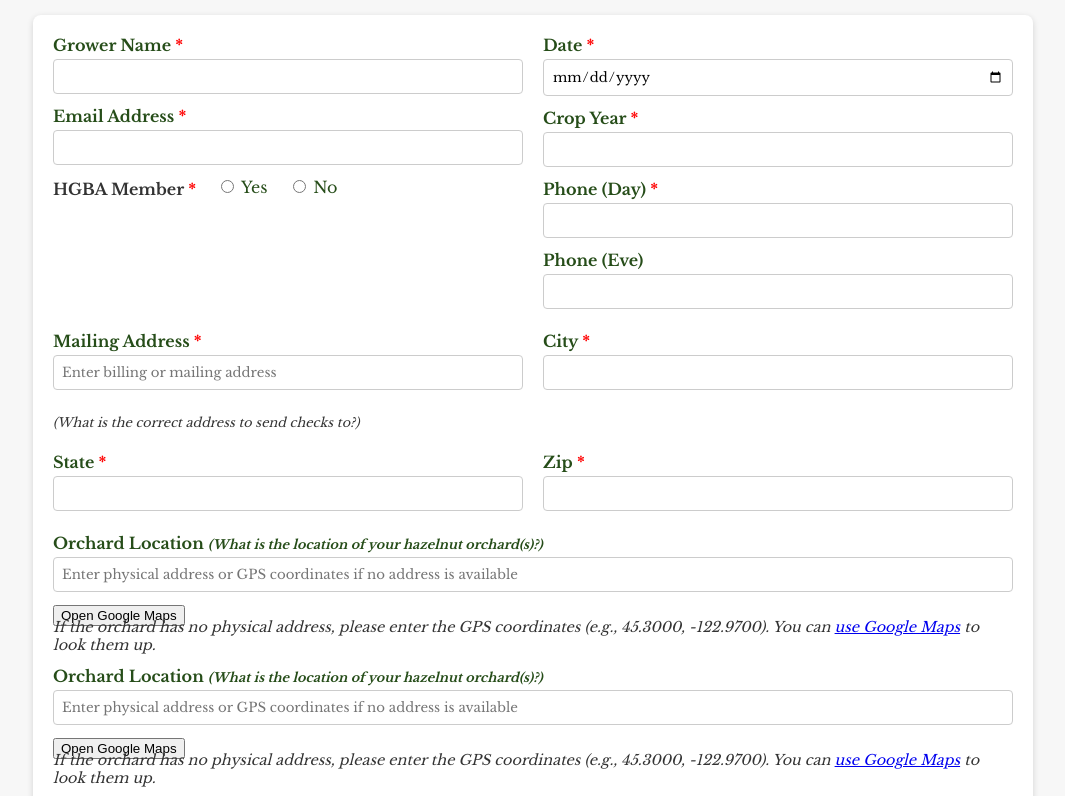
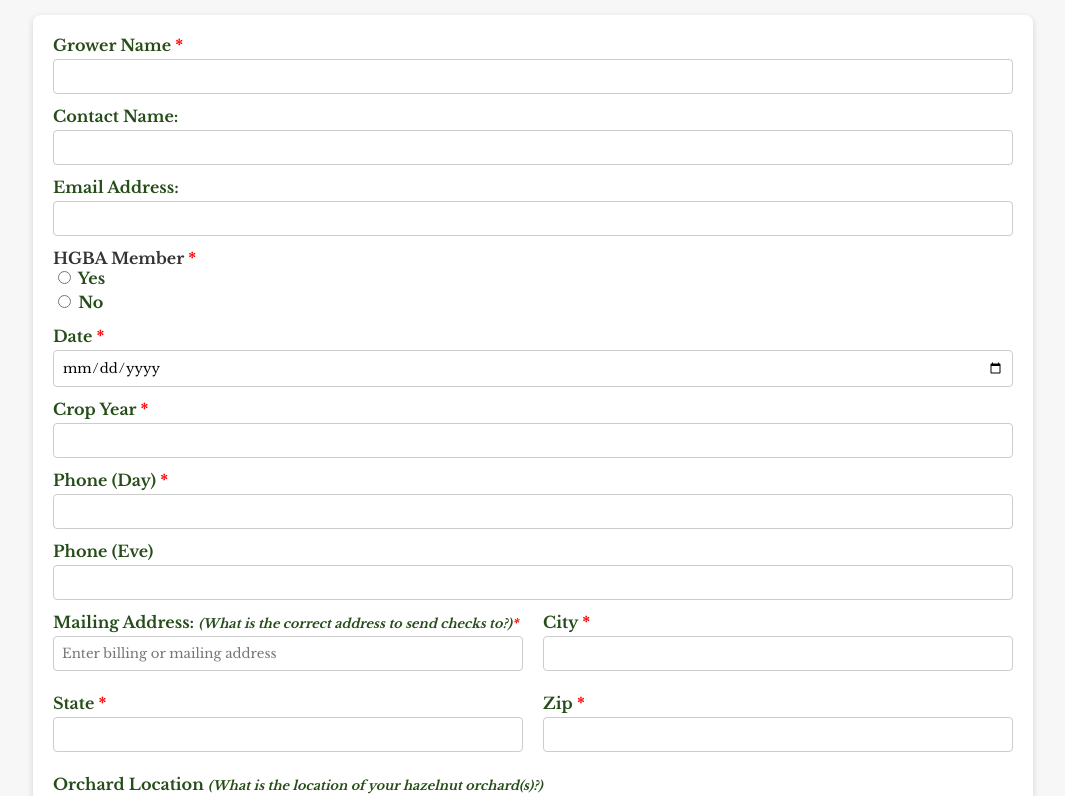
Before and after one commit to cristina-a11y/Grower-Agreement, a plain HTML site: page agreement-form.html in a window 1280 px wide. Shown: the part 378-1174 px from the top of the page, without its empty margins (107-1172 px from the left). Drawn offline with nearby package versions, Linux system fonts and the light colour scheme.

Commit message:
Update agreement-form.html

```diff
--- a/agreement-form.html
+++ b/agreement-form.html
@@ -374,12 +374,13 @@
     <div class="col">
       <label for="growerName">Grower Name <span class="required">*</span></label>
       <input id="growerName" type="text" name="growerName" autocomplete="name" required>
-      <label for="email">Email Address <span class="required">*</span></label>
-      <input id="email" type="email" name="email" autocomplete="email" required>
-      <div class="radio-group">
-        <span class="radio-label">HGBA Member <span class="required">*</span></span>
-        <label><input type="radio" name="hgba" value="yes" required> Yes</label>
-        <label><input type="radio" name="hgba" value="no"> No</label>
+      <label for="contactName">Contact Name:</label>
+      <input id="contactName" type="text" name="contactName" autocomplete="name">
+      <label for="email">Email Address: </label>
+      <input id="email" type="email" name="email" autocomplete="email">
+      <span class="radio-label">HGBA Member <span class="required">*</span></span>
+      <label><input type="radio" name="hgba" value="yes" required> Yes</label>
+      <label><input type="radio" name="hgba" value="no"> No</label>
       </div>
     </div>
     <div class="col">
@@ -390,24 +391,22 @@
 
       <label for="phoneDay">Phone (Day) <span class="required">*</span></label>
       <input id="phoneDay" type="tel" name="phoneDay" autocomplete="tel" required>
-
       <label for="phoneEve">Phone (Eve)</label>
       <input id="phoneEve" type="tel" name="phoneEve" autocomplete="tel">
     </div>
   </div>
+
   </div>
     <div class="form-columns">
       <div class="col">
-        <label for="mailingAddress">Mailing Address <span class="required">*</span></label>
+        <label for="mailingAddress">Mailing Address: <span class="small">(What is the correct address to send checks to?)<span class="required">*</span></label>
         <input id="mailingAddress" type="text" name="mailingAddress" placeholder="Enter billing or mailing address" required>
-        <p class="small">(What is the correct address to send checks to?)</p>
       </div>
       <div class="col">
         <label for="city">City <span class="required">*</span></label>
         <input id="city" type="text" name="city" autocomplete="address-level2" required>
       </div>
     </div>
-
     <div class="form-columns">
       <div class="col">
         <label for="state">State <span class="required">*</span></label>
@@ -418,18 +417,12 @@
         <input id="zip" type="text" name="zip" autocomplete="postal-code" required>
       </div>
     </div>
+
   <div class="full-line">
     <label for="orchardLocation">Orchard Location <span class="small">(What is the location of your hazelnut orchard(s)?)</span></label>
     <input id="orchardLocation" type="text" name="orchardLocation" placeholder="Enter physical address or GPS coordinates if no address is available">
     <button type="button" id="mapButton">Open Google Maps</button>
     <p class="note">If the orchard has no physical address, please enter the GPS coordinates (e.g., 45.3000, -122.9700). You can <a href="https://www.google.com/maps" target="_blank" rel="noopener noreferrer">use Google Maps</a> to look them up.</p>
-
-    <div class="full-line">
-    <label for="orchardLocation">Orchard Location <span class="small">(What is the location of your hazelnut orchard(s)?)</span></label>
-    <input id="orchardLocation" type="text" name="orchardLocation" placeholder="Enter physical address or GPS coordinates if no address is available">
-    <button type="button" id="mapButton">Open Google Maps</button>
-    <p class="note">If the orchard has no physical address, please enter the GPS coordinates (e.g., 45.3000, -122.9700). You can <a href="https://www.google.com/maps" target="_blank" rel="noopener noreferrer">use Google Maps</a> to look them up.</p>
-  </div>
 
   <table>
 <thead>
```
